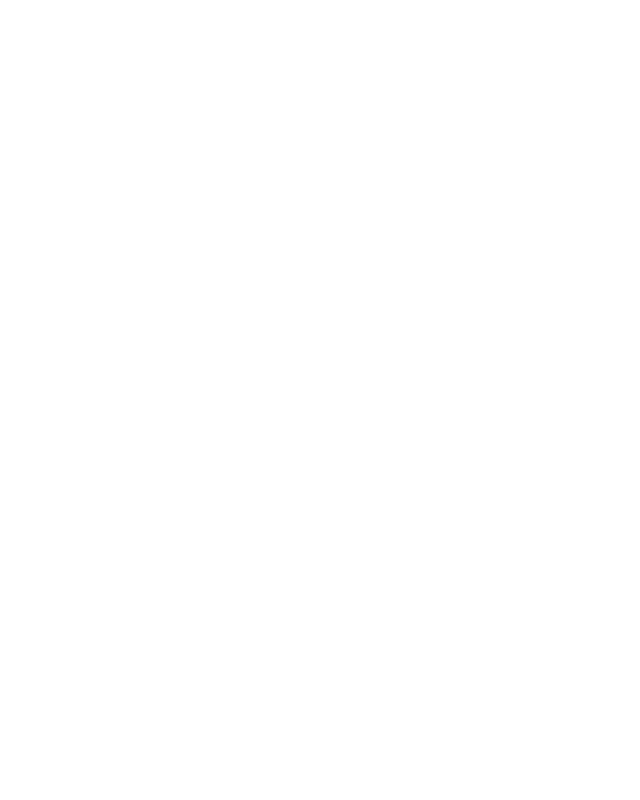
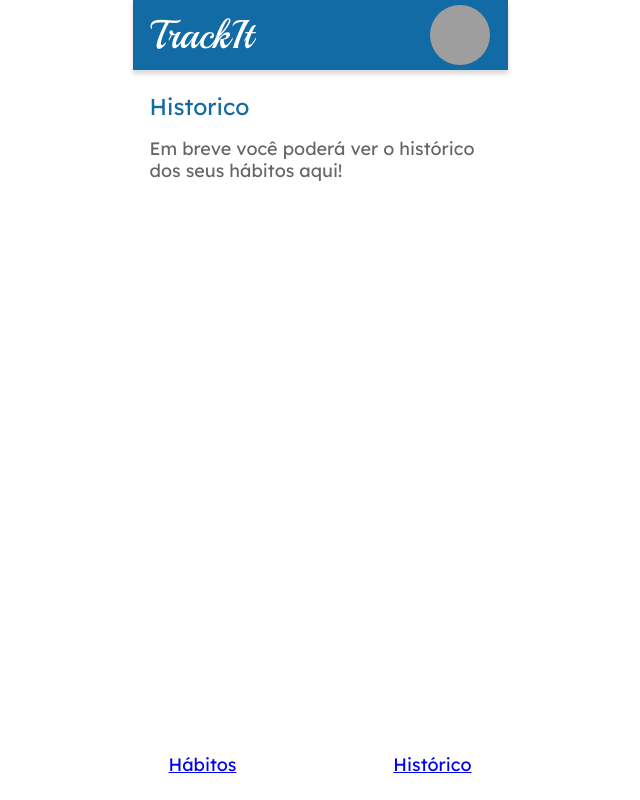
Before and after one commit to Lucas-Benfica/TrackIt, a React (Vite) app: page /historico in a window 1280 px wide. Before the commit this address had no page. Shown: the whole page, without its empty margins (320-960 px from the left). Built offline with nearby package versions, Linux system fonts and the light colour scheme; grey boxes are pictures that could not be loaded.

Commit message:
cadastrar

```diff
--- a/src/App.jsx
+++ b/src/App.jsx
@@ -12,11 +12,11 @@
     <BrowserRouter>
 
     <Routes>
-      <Route path='/' element={<LoginPage page={"login"} /> } />
-      <Route path='/cadastro' element={<LoginPage page={"cadastro"}/> } />
-      <Route path='/habitos' element={<Habitos /> } />
-      <Route path='/hoje' element={<Habitos />} />
-
+      <Route path='/' element={<LoginPage  /> } />
+      <Route path='/:tela' element={<LoginPage /> } />
+      <Route path='/habitos' element={<Habitos tela={"habitos"}/> } />
+      <Route path='/hoje' element={<Habitos tela={"hoje"}/>} />
+      <Route path='/historico' element={<Habitos tela={"historico"}/>} />
     </Routes>
 
     </BrowserRouter>
--- a/src/components/habitos/Historico.jsx
+++ b/src/components/habitos/Historico.jsx
@@ -1,12 +1,26 @@
 import styled from "styled-components";
-import ContainerHabitos from "../styles/habitos";
-
 
 export default function Historico(){
     return (
-    <ContainerHabitos>
-        Historico
+    <ContainerHistorico>
+        <h1>Historico</h1>
+        <p>Em breve você poderá ver o histórico dos seus hábitos aqui!</p>
 
-    </ContainerHabitos>
+    </ContainerHistorico>
     )
 }
+
+const ContainerHistorico = styled.div`
+    h1{
+        font-size: 23px;
+        line-height: 29px;
+        color: #126BA5;
+        margin-bottom: 17px;
+    }
+    p{
+        font-size: 18px;
+        line-height: 22px;
+        color: #666666;
+        width: 338px;
+    }
+`
--- a/src/components/habitos/Hoje.jsx
+++ b/src/components/habitos/Hoje.jsx
@@ -1,5 +1,4 @@
 import styled from "styled-components";
-import ContainerHabitos from "../styles/habitos";
 
 
 export default function Hoje(){
@@ -11,8 +10,8 @@
             <CardHabito>
                 <div>
                     <h2>Aqui vai ficar o hábito</h2>
-                    <p>Sequência atual: 3 dias</p>
-                    <p>Seu recorde: 5 dias</p>
+                    <h3>Sequência atual: 3 dias</h3>
+                    <h3>Seu recorde: 5 dias</h3>
                 </div>
                 <button>X</button>
             </CardHabito>
@@ -59,7 +58,7 @@
         color: #666666;
         width: 208px;
         }
-        p{
+        h3{
             width: 146px;
             font-size: 13px;
             line-height: 16px;
--- a/src/components/login/Cadastro.jsx
+++ b/src/components/login/Cadastro.jsx
@@ -1,39 +1,89 @@
+import axios from "axios";
+import { useState } from "react";
+import { useNavigate } from "react-router-dom";
+import styled from "styled-components";
 import FormLogin from "../styles/FormLogin";
 
 export default function Cadastro(){
+
+    const navigate = useNavigate();
+
+    const [infoCadastro, setInfoCadastro] = useState({
+        email: '',
+        name: '',
+        image: '',
+        password: '',
+    });
+
+    function atualizarInfos(info, newValor){
+        setInfoCadastro( prevState => {
+            return{
+                ...prevState,
+                [info]: newValor
+            };
+        });
+    };
+
+    function cadastrar(ev){
+        ev.preventDefault();
+
+        const URL = 'https://mock-api.bootcamp.respondeai.com.br/api/v2/trackit/auth/sign-up';
+
+        axios.post(URL, infoCadastro)
+        .then( resp => {
+            console.log(resp.data);
+            navigate('/');
+        })
+        .catch( erro => {
+            alert(erro.response.data.messege);
+        })
+
+
+    }
+
     const disabled = false;
 
     return (
-        <FormLogin>
+        <FormLogin onSubmit={cadastrar}>
             <input
                 id="email"
                 placeholder="email"
                 required
                 disabled={disabled}
-
+                value={infoCadastro.email}
+                onChange={ ev => atualizarInfos('email', ev.target.value)}
             />
             <input
                 id="senha"
                 placeholder="senha"
                 required
                 disabled={disabled}
-
+                value={infoCadastro.password}
+                onChange={ ev => atualizarInfos('password', ev.target.value)}
             />
             <input
                 id="nome"
                 placeholder="nome"
                 required
                 disabled={disabled}
-
+                value={infoCadastro.name}
+                onChange={ ev => atualizarInfos('name', ev.target.value)}
             />
             <input
                 id="foto"
                 placeholder="foto"
                 required
                 disabled={disabled}
-
+                value={infoCadastro.image}
+                onChange={ ev => atualizarInfos('image', ev.target.value)}
             />
-            <button type="submit" disabled={disabled}>Cadastrar</button>
+            <SubmitButton type="submit" disabled={disabled}>Cadastrar</SubmitButton>
         </FormLogin>
     );
 }
+
+const SubmitButton = styled.button`
+    font-size: 21px;
+    line-height: 26px;
+    color: #FFFFFF;
+`
--- a/src/pages/habitos.jsx
+++ b/src/pages/habitos.jsx
@@ -5,11 +5,8 @@
 import MeusHabitos from "../components/habitos/MeusHabitos";
 import ContainerHabitos from "../components/styles/habitos";
 
-export default function Habitos(){
-
-
-
-    let pagina = "hoje";
+export default function Habitos(props){
+    const { tela } = props
 
     return (
     <ContainerPaginaHabitos className="page">
@@ -20,12 +17,19 @@
         </Header>
 
         <ContainerHabitos>
-            {(pagina === 'meus') ? <MeusHabitos /> : ((pagina === 'hoje') ? <Hoje /> : <Historico />)}
+            {(tela === 'habitos') && <MeusHabitos />}
+            {(tela === 'hoje') && <Hoje />}
+            {(tela === 'historico') && <Historico />}
+
         </ContainerHabitos>
 
         <Footer>
-            <p>Hábitos</p>
-            <p>Histórico</p>
+            <Link to='/habitos'>
+                <p>Hábitos</p>
+            </Link>
+            <Link to='/historico'>
+                <p>Histórico</p>
+            </Link>
         </Footer>
 
     </ContainerPaginaHabitos>
--- a/src/pages/login.jsx
+++ b/src/pages/login.jsx
@@ -1,4 +1,4 @@
-import { Link } from "react-router-dom";
+import { Link, useParams } from "react-router-dom";
 import styled from "styled-components";
 import LOGO from "../assets/Logo_PNG.png"
 import Cadastro from "../components/login/Cadastro";
@@ -6,13 +6,13 @@
 
 
 export default function LoginPage(props){
-    const {page} = props;
+    const { tela } = useParams();
 
     return (
         <div className="page">
             <Login>
                 <img src={LOGO} />
-                {(page === "login") ? <FormularioLogin /> : <Cadastro /> }
+                {(tela === "cadastro") ? <Cadastro /> : <FormularioLogin /> }
 
                 <Link to={`/cadastro`}>
                     <p>Não tem uma conta? Cadastre-se!</p>
--- a/src/style/GlobalStyle.js
+++ b/src/style/GlobalStyle.js
@@ -16,9 +16,12 @@
 		border: 1px solid #D4D4D4;
 		border-radius: 5px;
 		padding: 10px;
-		color: #DBDBDB;
+		color: #666666;
 		opacity: 60%;
 		font-size: 20px;
+		&::placeholder{
+			color: #DBDBDB;
+		}
 	}
 `
 
```
